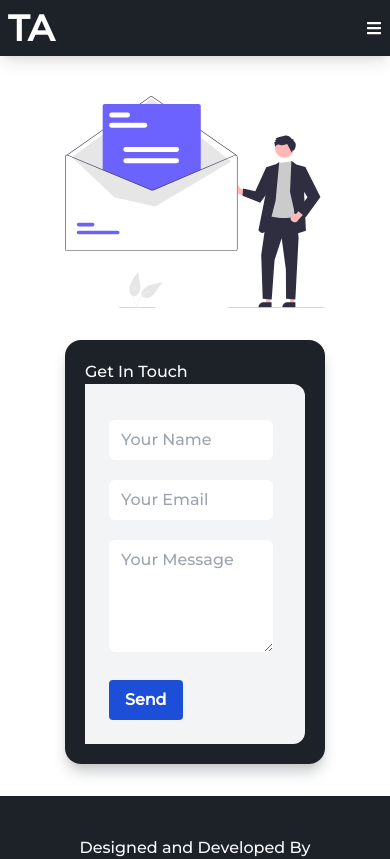
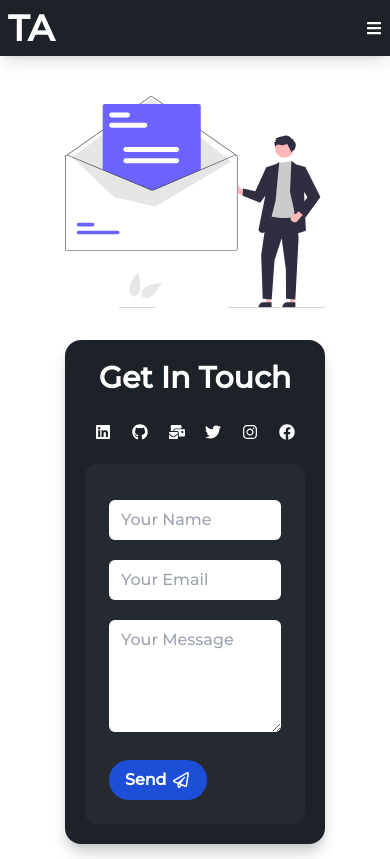
Before and after one commit to tharuAnish/my-folio, a React (Create React App) app: page /contact in a window 390 px wide. Shown: the top 859 px of the page. Built offline with nearby package versions, Linux system fonts and the light colour scheme.

Commit message:
form responsive and design

```diff
--- a/src/pages/Contact.js
+++ b/src/pages/Contact.js
@@ -1,23 +1,8 @@
-// import React from 'react'
-// import Layout from '../components/Layout'
-
-// function Contact() {
-//     return (
-//         <Layout>
-//             <div>
-//                 <div>
-//                     <img className='mt-20 w-2/6  container mx-auto md:mt-24 sm:w-2/3' src="./contact.svg" alt="contact img" />
-//                 </div>
-//             </div>
-//         </Layout>
-//     )
-// }
-
-// export default Contact
 
 import React, { useRef } from "react";
 import emailjs from "@emailjs/browser";
 import Layout from "../components/Layout";
+import { FaRegPaperPlane, FaLinkedin, FaGithub, FaMailBulk, FaTwitter, FaInstagram, FaFacebook } from 'react-icons/fa'
 
 export const Contact = () => {
     const form = useRef();
@@ -55,17 +40,27 @@ export const Contact = () => {
                 <div className="bg-theme rounded-2xl flex flex-row md:flex-col w-2/3  justify-center mx-auto shadow-lg shadow-[#C5C7C9] text-white
                                 p-5 m-8">
                     <div className="basis-2/5">
-                        <p>Get In Touch</p>
+                        <p className="font-black text-3xl font-mont text-center ">Get In Touch</p>
+                        <div className="flex text-white w-full justify-around mt-4 py-3">
+                            <FaLinkedin />
+                            <FaGithub />
+                            <FaMailBulk />
+                            <FaTwitter />
+                            <FaInstagram />
+                            <FaFacebook />
+                        </div>
                     </div>
-                    <div className="basis-3/5 bg-gray-100 rounded-r-xl">
-                        <form ref={form} onSubmit={sendEmail} className="p-4 pr-10">
-                            {/* <label>Name</label> */}
+                    <div className="basis-3/5 bg-[#252a30] rounded-r-xl md:rounded-xl md:mt-3 text-black">
+                        <form ref={form} onSubmit={sendEmail} className="p-4 pr-10 md:pr-8">
+
                             <input placeholder="Your Name" type="text" name="user_name" className="block form-input  rounded-md w-full px-3 py-2 ml-2 my-5 " required />
-                            {/* <label>Email</label> */}
                             <input placeholder="Your Email" type="email" name="user_email" className="block form-input w-full rounded-md px-3 py-2 m-2 my-5" required />
-                            {/* <label>Message</label> */}
                             <textarea placeholder="Your Message" maxLength="500" rows="4" name="message" className="block form-input w-full rounded-md text-theme px-3 py-2 m-2 my-5" required />
-                            <input className="bg-blue-700 text-white font-bold py-2 px-4 m-2 rounded focus:ring focus:ring-blue-300 hover:bg-blue-500" type="submit" value="Send" />
+                            <div className="flex text-white">
+                                <input className="static bg-blue-700 text-white font-bold py-2 pr-10 m-2 px-4  rounded-full focus:ring focus:ring-blue-300 hover:bg-blue-500" type="submit" value="Send" />
+                                <i className="absolute pl-2 ml-16 mt-5"><FaRegPaperPlane /></i>
+                            </div>
+
                         </form>
                     </div>
                 </div>
```
